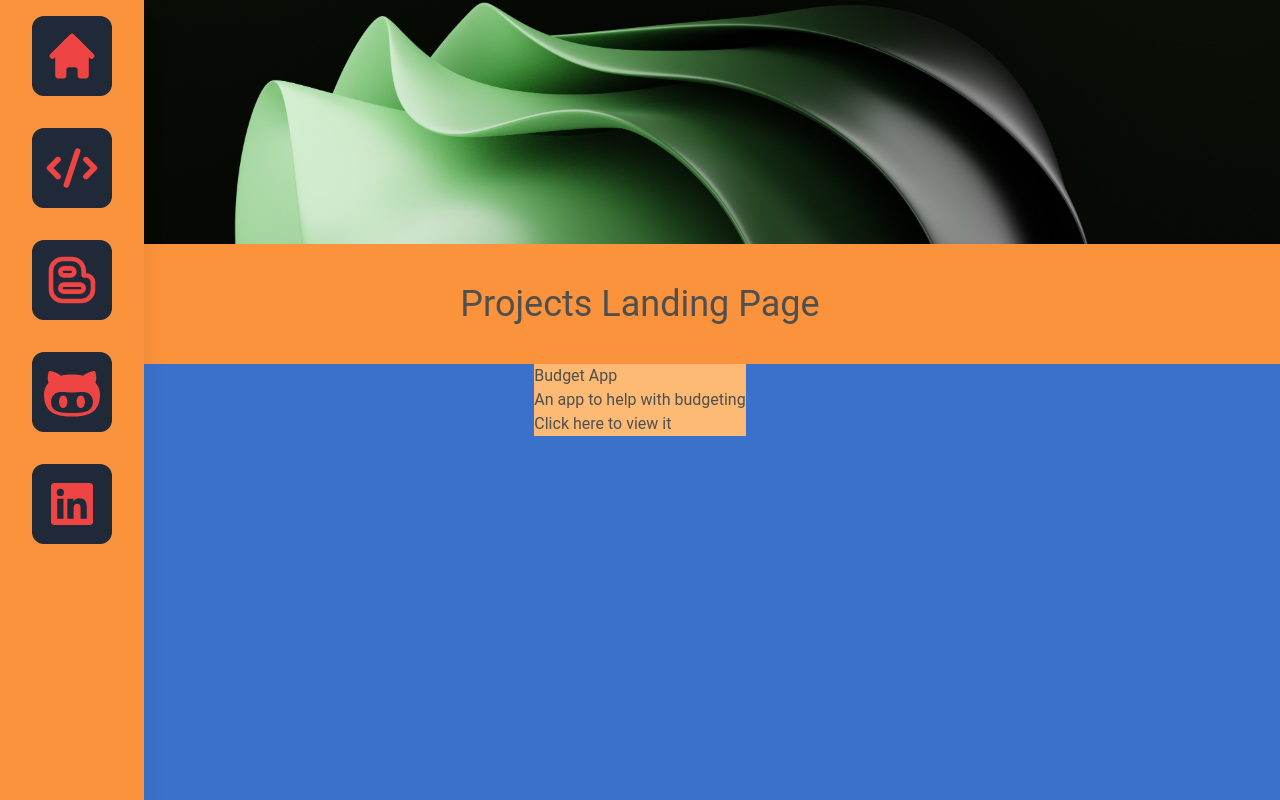
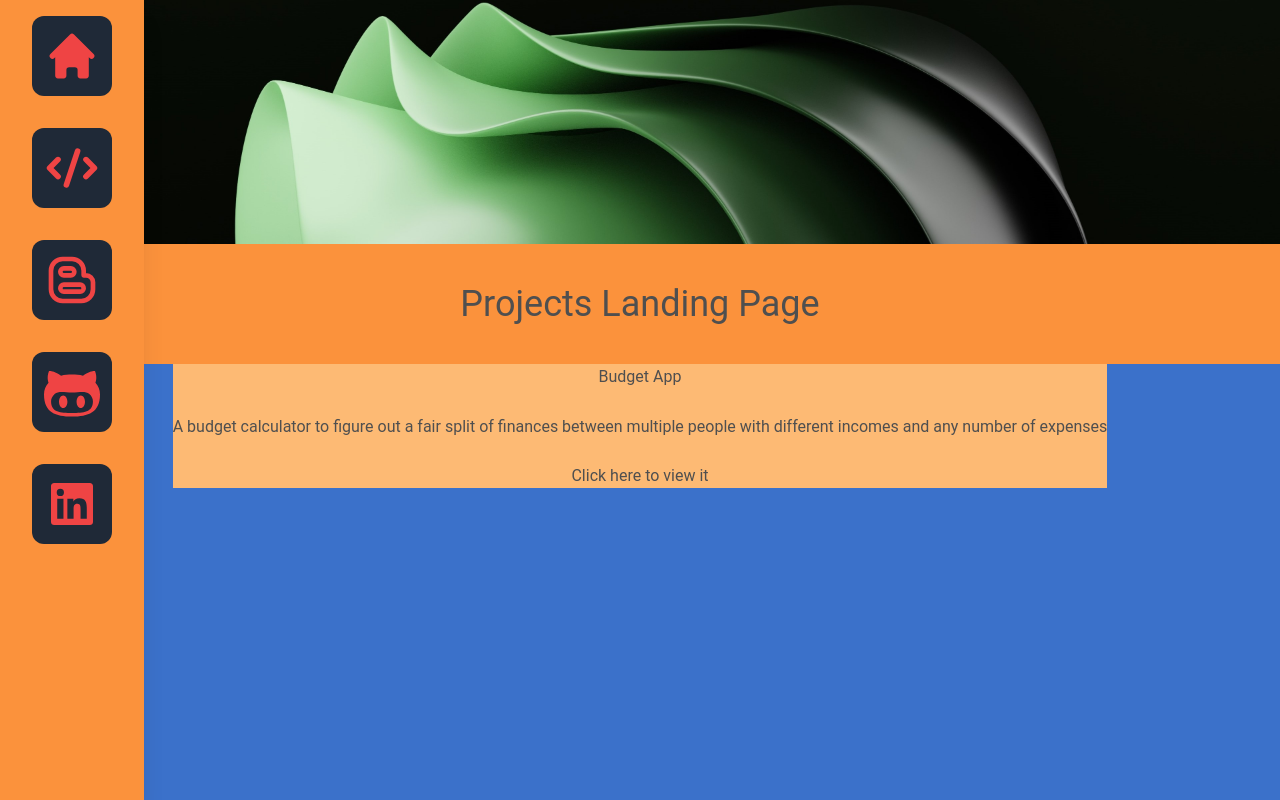
Before and after one commit to VinnyShipley/Personal_Site, a Next.js app: page /projects in a window 1280 px wide. Built offline with nearby package versions, Linux system fonts and the light colour scheme; what tw-elements would draw is missing.

Commit message:
project card text is centered

```diff
--- a/src/components/projectcard.js
+++ b/src/components/projectcard.js
@@ -1,16 +1,16 @@
 const projectArray = [
-  {title: 'Budget App', description: 'An app to help with budgeting', link: 'https://github.com/VinnyShipley/Budget-App'}
+  {title: 'Budget App', description: 'A budget calculator to figure out a fair split of finances between multiple people with different incomes and any number of expenses', link: 'https://github.com/VinnyShipley/Budget-App'}
 ]
 
 const ProjectCard = () => (
   <div className="flex justify-center">
     {projectArray.map((item) => (
       <div className="bg-accent" key={item.title}>
-        {item.title}
+        <p className="flex justify-center">{item.title}</p>
         <br/>
-        {item.description}
+        <p className="flex justify-center">{item.description}</p>
         <br/>
-        <a href={item.link}>Click here to view it</a>
+        <a className="flex justify-center" href={item.link}>Click here to view it</a>
       </div>
     ))}
   </div>
```
